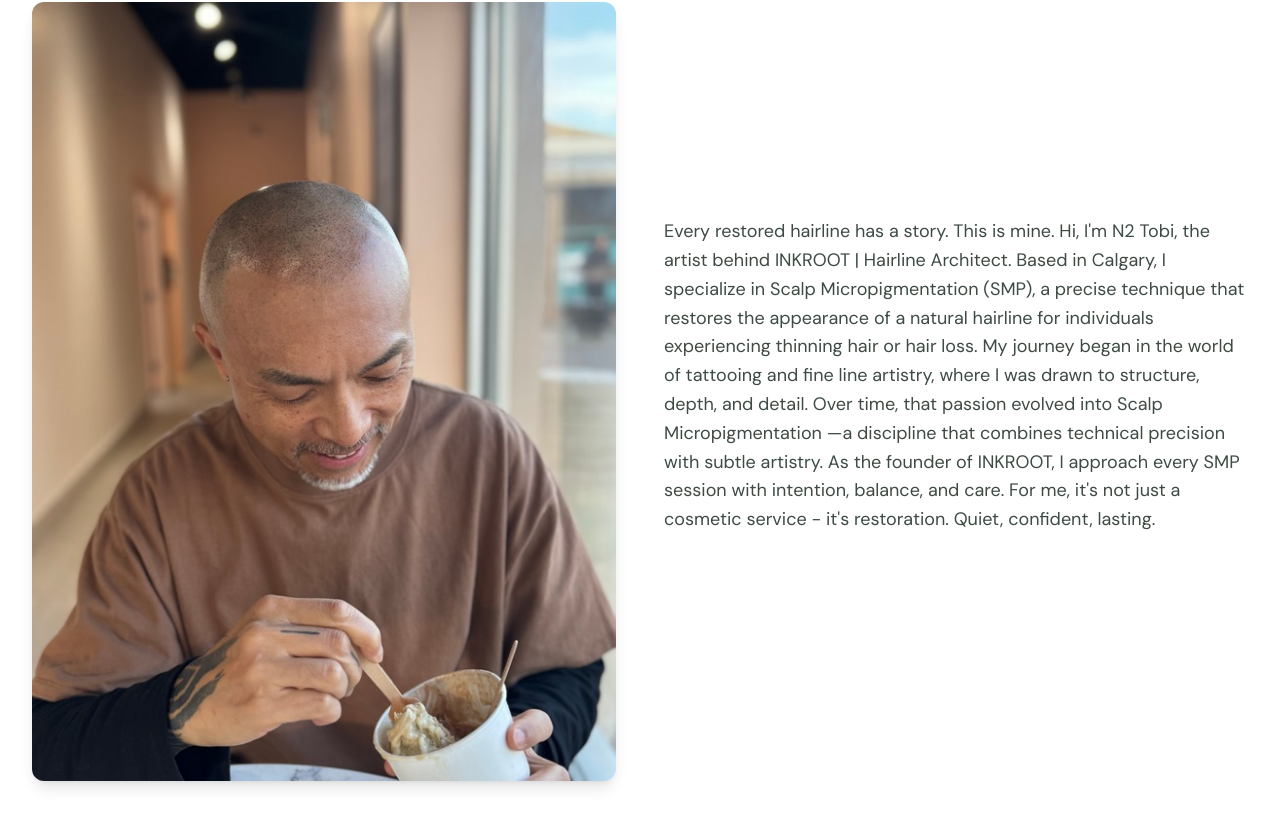
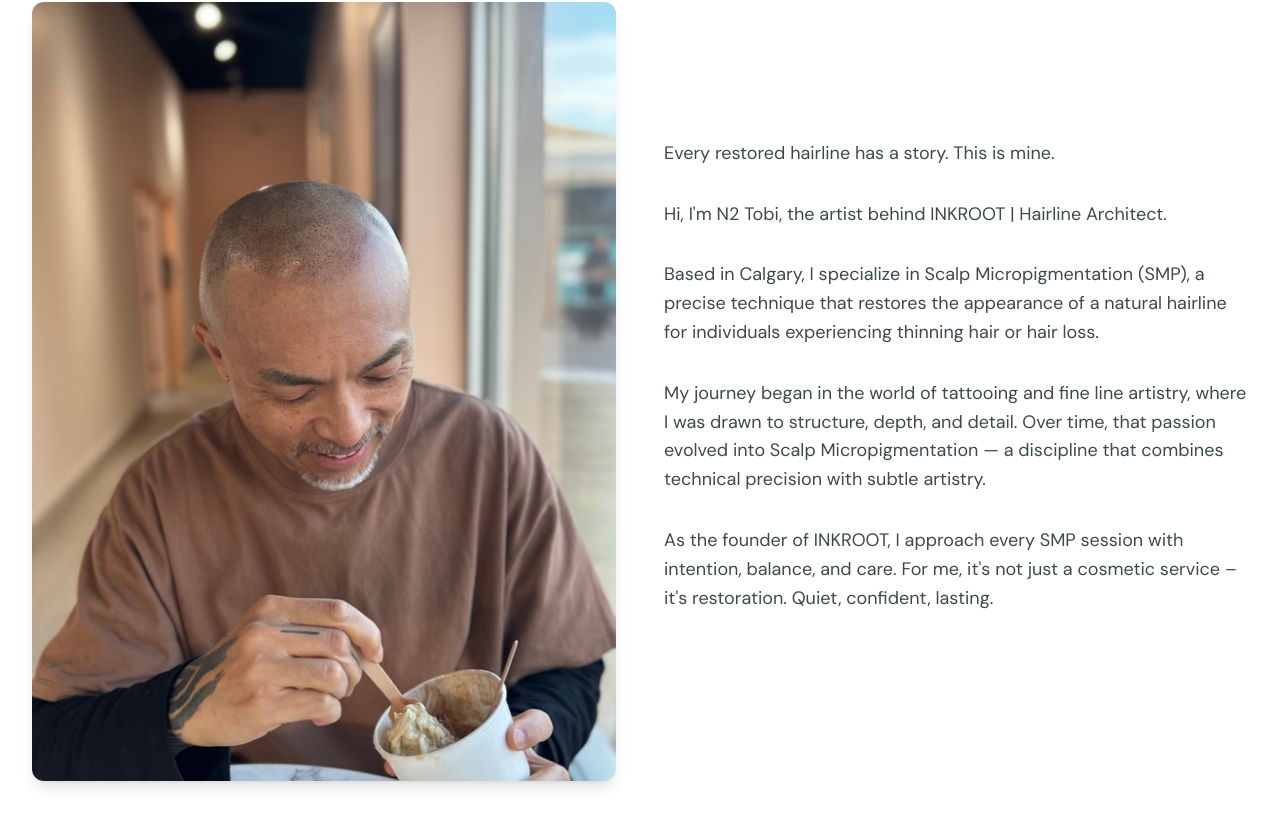
Before and after one commit to hoiyannyc/inkroot-tobi, a plain HTML site: page index.html in a window 1280 px wide. Shown: the part 1363-2180 px from the top of the page. Drawn offline with Linux system fonts and the light colour scheme; a web font is replaced by a local one.

Commit message:
Text paragraph fix for readablity and card alignment

```diff
--- a/assets/css/styles.css
+++ b/assets/css/styles.css
@@ -578,7 +578,8 @@
   .services {
     display: grid;
     gap: var(--space-8);
-  }
+    justify-content: center; /* Align items to the center horizontally */
+}
 
   .service-card {
     background: white;
--- a/index.html
+++ b/index.html
@@ -91,24 +91,25 @@
                 </div>
 
                 <div class="about__content">
-                    <p class="about__bio">Every restored hairline has a story. This is mine.
+                    <p class="about__bio">Every restored hairline has a story. This is mine.</p>
 
-                        Hi, I'm N2 Tobi, the artist behind INKROOT | Hairline Architect.
+                    <p class="about__bio">Hi, I'm N2 Tobi, the artist behind INKROOT | Hairline Architect.</p>
 
-                        Based in Calgary, I specialize in Scalp Micropigmentation (SMP), a
-                        precise technique that restores the appearance of a natural hairline
-                        for individuals experiencing thinning hair or hair loss.
+                    <p class="about__bio">
+                      Based in Calgary, I specialize in Scalp Micropigmentation (SMP), a precise technique that restores
+                      the appearance of a natural hairline for individuals experiencing thinning hair or hair loss.
+                    </p>
 
+                    <p class="about__bio">
+                      My journey began in the world of tattooing and fine line artistry, where I was drawn to structure,
+                      depth, and detail. Over time, that passion evolved into Scalp Micropigmentation — a discipline that
+                      combines technical precision with subtle artistry.
+                    </p>
 
-                        My journey began in the world of tattooing and fine line artistry,
-                        where I was drawn to structure, depth, and detail. Over time, that
-                        passion evolved into Scalp Micropigmentation —a discipline that
-                        combines technical precision with subtle artistry.
-
-
-                        As the founder of INKROOT, I approach every SMP session with
-                        intention, balance, and care. For me, it's not just a cosmetic service -
-                        it's restoration. Quiet, confident, lasting.</p>
+                    <p class="about__bio">
+                      As the founder of INKROOT, I approach every SMP session with intention, balance, and care. For me,
+                      it's not just a cosmetic service – it's restoration. Quiet, confident, lasting.
+                    </p>
                 </div>
             </div>
         </div>
```
